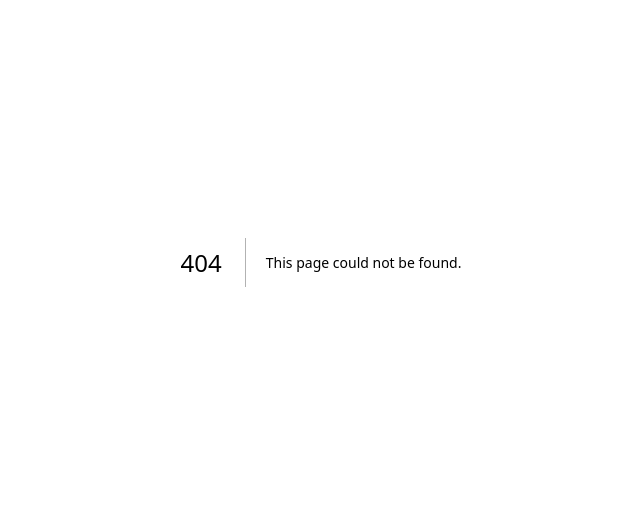
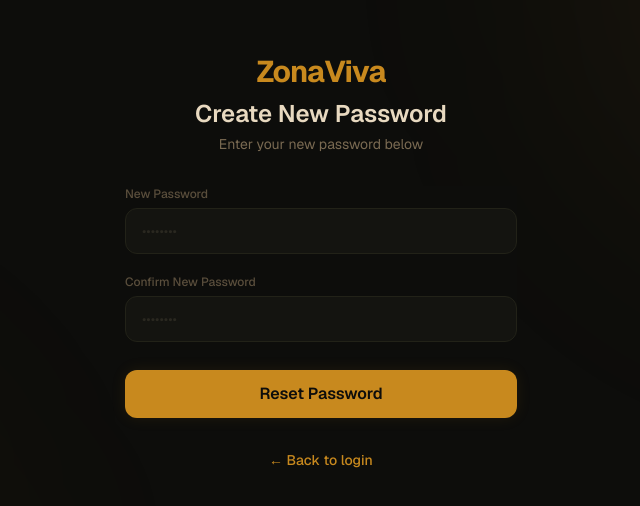
Before and after one commit to DJ-jang197/UCEY, a Next.js app: page /reset-password in a window 1280 px wide. Before the commit this address had no page. Shown: the part 138-644 px from the top of the page, without its empty margins (319-959 px from the left). Built offline with nearby package versions, Linux system fonts and the light colour scheme.

Commit message:
login_v2

```diff
--- /dev/null
+++ b/src/app/api/auth/forgot-password/route.ts
@@ -0,0 +1,41 @@
+import { NextResponse } from 'next/server';
+
+export async function POST(request: Request) {
+  try {
+    const { email } = await request.json();
+
+    if (!email) {
+      return NextResponse.json({ error: 'Email is required' }, { status: 400 });
+    }
+
+    const auth0Domain = process.env.AUTH0_ISSUER_BASE_URL;
+    const clientId = process.env.AUTH0_CLIENT_ID;
+
+    if (!auth0Domain || !clientId) {
+      console.error('Missing Auth0 environment variables');
+      return NextResponse.json({ error: 'Server configuration error' }, { status: 500 });
+    }
+
+    // Call Auth0 Authentication API to send a password reset email
+    const auth0Res = await fetch(`${auth0Domain}/dbconnections/change_password`, {
+      method: 'POST',
+      headers: { 'Content-Type': 'application/json' },
+      body: JSON.stringify({
+        client_id: clientId,
+        email: email,
+        connection: 'Username-Password-Authentication',
+      }),
+    });
+
+    if (!auth0Res.ok) {
+      const errorData = await auth0Res.text();
+      console.error('Auth0 password reset error:', errorData);
+      return NextResponse.json({ error: 'Failed to send password reset email' }, { status: auth0Res.status });
+    }
+
+    return NextResponse.json({ success: true, message: 'Password reset email sent (if account exists)' });
+  } catch (error) {
+    console.error('Password reset endpoint error:', error);
+    return NextResponse.json({ error: 'Internal server error' }, { status: 500 });
+  }
+}
--- a/src/app/forgot-password/components/ForgotPasswordForm.tsx
+++ b/src/app/forgot-password/components/ForgotPasswordForm.tsx
@@ -6,16 +6,36 @@
   const [email, setEmail] = useState("");
   const [message, setMessage] = useState("");
   const [error, setError] = useState("");
+  const [isLoading, setIsLoading] = useState(false);
 
-  const handleSubmit = (e: FormEvent<HTMLFormElement>) => {
+  const handleSubmit = async (e: FormEvent<HTMLFormElement>) => {
     e.preventDefault();
     if (!email) {
       setError("Please enter your email address.");
       setMessage("");
-    } else {
-      setError("");
+      return;
+    }
+
+    setError("");
+    setMessage("");
+    setIsLoading(true);
+
+    try {
+      const res = await fetch("/api/auth/forgot-password", {
+        method: "POST",
+        headers: { "Content-Type": "application/json" },
+        body: JSON.stringify({ email }),
+      });
+
+      if (!res.ok) {
+        throw new Error("Failed to send reset email");
+      }
+
       setMessage("If an account exists for that email, we have sent password reset instructions.");
-      // In a real app, you would trigger the Auth0 password reset API here
+    } catch (err: any) {
+      setError("There was a problem sending the reset link. Please try again later.");
+    } finally {
+      setIsLoading(false);
     }
   };
 
@@ -58,9 +78,10 @@
 
       <button
         type="submit"
-        className="mt-2 w-full bg-[#c8891e] hover:bg-[#d9991e] text-[#0d0d0b] font-semibold py-3 px-4 rounded-xl transition-all duration-200 shadow-[0_0_15px_rgba(200,137,30,0.1)] hover:shadow-[0_0_20px_rgba(200,137,30,0.2)] active:scale-[0.98]"
+        disabled={isLoading}
+        className="mt-2 w-full bg-[#c8891e] hover:bg-[#d9991e] disabled:opacity-50 disabled:cursor-not-allowed text-[#0d0d0b] font-semibold py-3 px-4 rounded-xl transition-all duration-200 shadow-[0_0_15px_rgba(200,137,30,0.1)] hover:shadow-[0_0_20px_rgba(200,137,30,0.2)] active:scale-[0.98]"
       >
-        Send reset link
+        {isLoading ? "Sending..." : "Send reset link"}
       </button>
 
       {/* Features List visualization block requested by user colors */}
--- /dev/null
+++ b/src/app/reset-password/page.tsx
@@ -0,0 +1,157 @@
+"use client";
+
+import { useState, Suspense } from "react";
+import Link from "next/link";
+import { useSearchParams } from "next/navigation";
+
+function ResetPasswordForm() {
+  const searchParams = useSearchParams();
+  const ticket = searchParams.get("ticket"); // Or 'state', 'email', etc. depending on their template
+
+  const [password, setPassword] = useState("");
+  const [confirmPassword, setConfirmPassword] = useState("");
+  const [error, setError] = useState("");
+  const [message, setMessage] = useState("");
+  const [isLoading, setIsLoading] = useState(false);
+
+  const handleSubmit = async (e: React.FormEvent<HTMLFormElement>) => {
+    e.preventDefault();
+    if (!password || !confirmPassword) {
+      setError("Please fill in all fields.");
+      return;
+    }
+    if (password !== confirmPassword) {
+      setError("Passwords do not match.");
+      return;
+    }
+
+    setError("");
+    setMessage("");
+    setIsLoading(true);
+
+    try {
+      // NOTE: Creating a custom password reset form requires Auth0 Management API or a specific setup.
+      // Often, the ticket is just exchanged via Auth0's internal endpoint or native API.
+      // If the user wants to handle it manually:
+      const res = await fetch("/api/auth/reset-password", {
+        method: "POST",
+        headers: { "Content-Type": "application/json" },
+        body: JSON.stringify({ password, ticket }),
+      });
+
+      if (!res.ok) {
+        throw new Error("Failed to reset password. The link may have expired.");
+      }
+
+      setMessage("Your password has been successfully reset! You can now log in.");
+    } catch (err: any) {
+      setError(err.message || "There was a problem resetting your password.");
+    } finally {
+      setIsLoading(false);
+    }
+  };
+
+  if (message) {
+    return (
+      <div className="w-full bg-[#0d0d0b] backdrop-blur-sm relative z-20 flex flex-col items-center">
+        <div className="p-4 rounded-lg border bg-[rgba(60,200,100,0.08)] border-[rgba(60,200,100,0.2)] text-[#70c88a] text-sm mb-6 text-center">
+          {message}
+        </div>
+        <Link
+          href="/login"
+          className="w-full bg-[#c8891e] hover:bg-[#d9991e] text-[#0d0d0b] text-center font-semibold py-3 px-4 rounded-xl transition-all duration-200 shadow-[0_0_15px_rgba(200,137,30,0.1)] hover:shadow-[0_0_20px_rgba(200,137,30,0.2)]"
+        >
+          Go to Login
+        </Link>
+      </div>
+    );
+  }
+
+  return (
+    <form onSubmit={handleSubmit} className="flex flex-col gap-5 w-full">
+      {error && (
+        <div className="p-3 rounded-lg border bg-[rgba(200,60,60,0.08)] border-[rgba(200,60,60,0.2)] text-[#c87070] text-sm flex items-center gap-2">
+          {error}
+        </div>
+      )}
+
+      {/* Password Field */}
+      <div className="flex flex-col gap-1.5">
+        <label className="text-xs font-medium text-[#5a4e3c]" htmlFor="password">
+          New Password
+        </label>
+        <input
+          id="password"
+          type="password"
+          value={password}
+          onChange={(e) => setPassword(e.target.value)}
+          className="w-full bg-[#141410] border border-[#222218] rounded-xl px-4 py-3 text-[#e8d9c0] text-sm outline-none transition-all placeholder:text-[#2a2820] focus:border-[#c8891e] focus:ring-1 focus:ring-[rgba(200,137,30,0.07)]"
+          placeholder="••••••••"
+        />
+      </div>
+
+      <div className="flex flex-col gap-1.5">
+        <label className="text-xs font-medium text-[#5a4e3c]" htmlFor="confirm-password">
+          Confirm New Password
+        </label>
+        <input
+          id="confirm-password"
+          type="password"
+          value={confirmPassword}
+          onChange={(e) => setConfirmPassword(e.target.value)}
+          className="w-full bg-[#141410] border border-[#222218] rounded-xl px-4 py-3 text-[#e8d9c0] text-sm outline-none transition-all placeholder:text-[#2a2820] focus:border-[#c8891e] focus:ring-1 focus:ring-[rgba(200,137,30,0.07)]"
+          placeholder="••••••••"
+        />
+      </div>
+
+      <button
+        type="submit"
+        disabled={isLoading}
+        className="mt-2 w-full bg-[#c8891e] hover:bg-[#d9991e] disabled:opacity-50 disabled:cursor-not-allowed text-[#0d0d0b] font-semibold py-3 px-4 rounded-xl transition-all duration-200 shadow-[0_0_15px_rgba(200,137,30,0.1)] hover:shadow-[0_0_20px_rgba(200,137,30,0.2)] active:scale-[0.98]"
+      >
+        {isLoading ? "Updating..." : "Reset Password"}
+      </button>
+    </form>
+  );
+}
+
+export default function ResetPasswordPage() {
+  return (
+    <div className="min-h-screen flex items-center justify-center bg-[#0d0d0b] relative overflow-hidden font-sans selection:bg-[#c8891e] selection:text-[#0d0d0b]">
+      {/* Glow Effects */}
+      <div className="absolute top-0 right-0 w-[600px] h-[600px] bg-[rgba(200,137,30,0.06)] rounded-full blur-[120px] pointer-events-none translate-x-1/3 -translate-y-1/3" />
+      <div className="absolute bottom-0 left-0 w-[500px] h-[500px] bg-[rgba(200,137,30,0.04)] rounded-full blur-[100px] pointer-events-none -translate-x-1/3 translate-y-1/3" />
+
+      <div className="w-full max-w-[440px] px-6 py-12 relative z-10 flex flex-col items-center">
+
+        {/* Logo / Header */}
+        <div className="mb-8 text-center">
+          <Link href="/" className="inline-block text-[#c8891e] text-3xl font-bold tracking-tight mb-2 hover:text-[#d9991e] transition-colors">
+            ZonaViva
+          </Link>
+          <h1 className="text-[#e8d9c0] text-2xl font-semibold mb-1">
+            Create New Password
+          </h1>
+          <p className="text-[#7a6a52] text-sm">
+            Enter your new password below
+          </p>
+        </div>
+
+        <div className="w-full bg-[#0d0d0b] backdrop-blur-sm relative z-20">
+          <Suspense fallback={<div className="text-[#e8d9c0] text-center">Loading...</div>}>
+            <ResetPasswordForm />
+          </Suspense>
+        </div>
+
+        {/* Footer actions */}
+        <div className="mt-8 text-center space-y-4 w-full">
+          <p className="text-sm text-[#3d3428]">
+            <Link href="/login" className="text-[#c8891e] font-medium hover:text-[#d9991e] transition-colors">
+              &larr; Back to login
+            </Link>
+          </p>
+        </div>
+      </div>
+    </div>
+  );
+}
```
